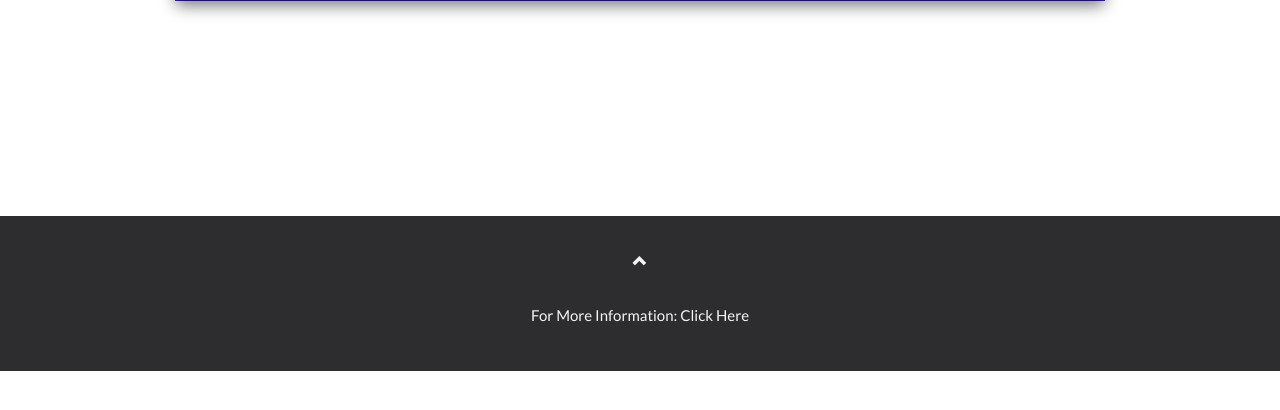
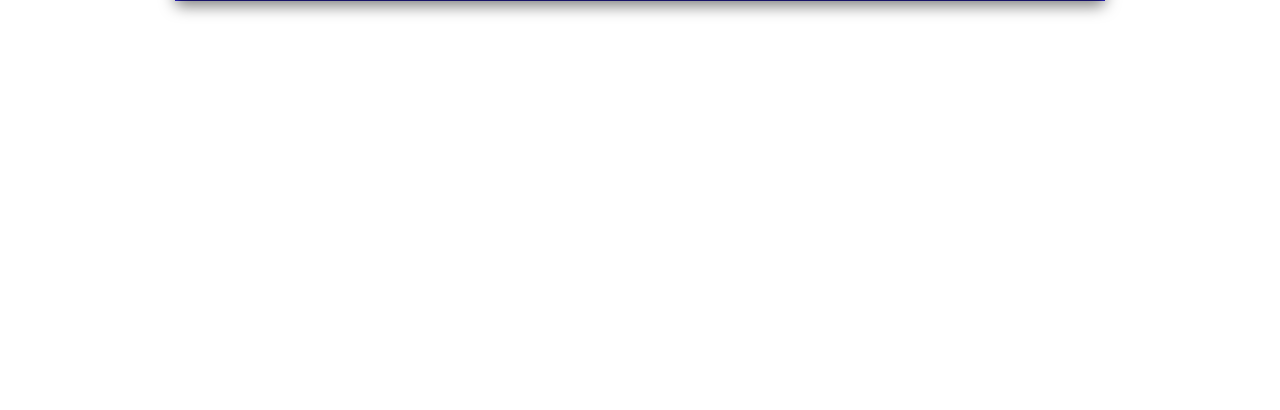
Before and after one commit to n-ayra/webdev_project, a PHP site: page /table.php in a window 1280 px wide. Shown: the part 390-800 px from the top of the page. Run offline with PHP 8.4, Linux system fonts and the light colour scheme; some libraries are stand-ins or nearby versions.

Commit message:
remove footer

```diff
--- a/table.php
+++ b/table.php
@@ -243,14 +243,6 @@ if(isset($_POST['send'])){
 <br>
 <br>
 
-<!-- Footer -->
-<footer class="text-center">
-  <a class="up-arrow" href="#muoWestern" data-toggle="tooltip" title="TO TOP">
-    <span class="glyphicon glyphicon-chevron-up"></span>
-  </a><br><br>
-  <p>For More Information: <a href="about.php" data-toggle="tooltip" title="About us">Click Here</a></p>
-</footer>
-
 <script>
 $(document).ready(function(){
   // Initialize Tooltip
```
Also changed, not shown: custOrder.php (+0 -9 lines), homepageChef.php (+0 -8 lines), profileChef.php (+0 -9 lines).
